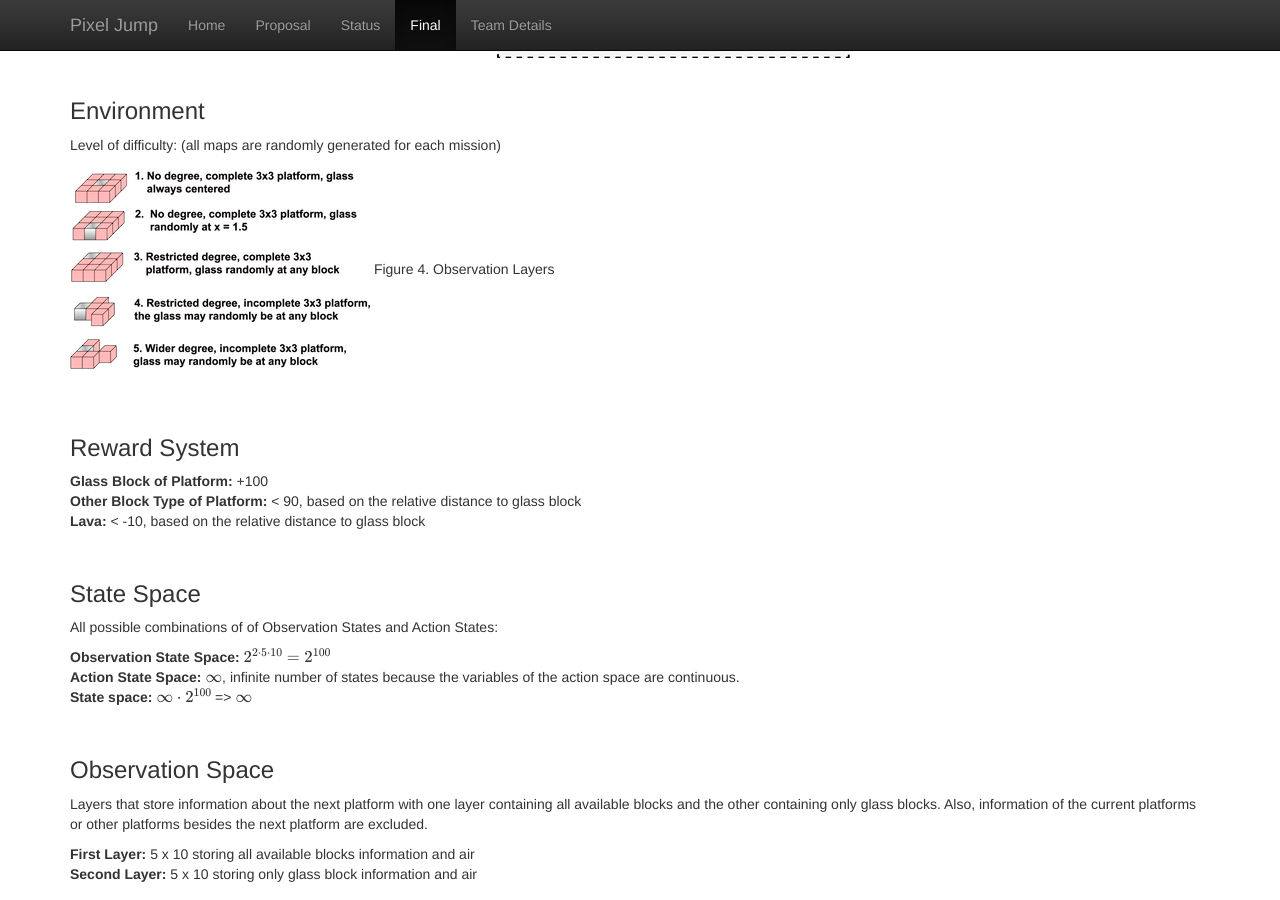
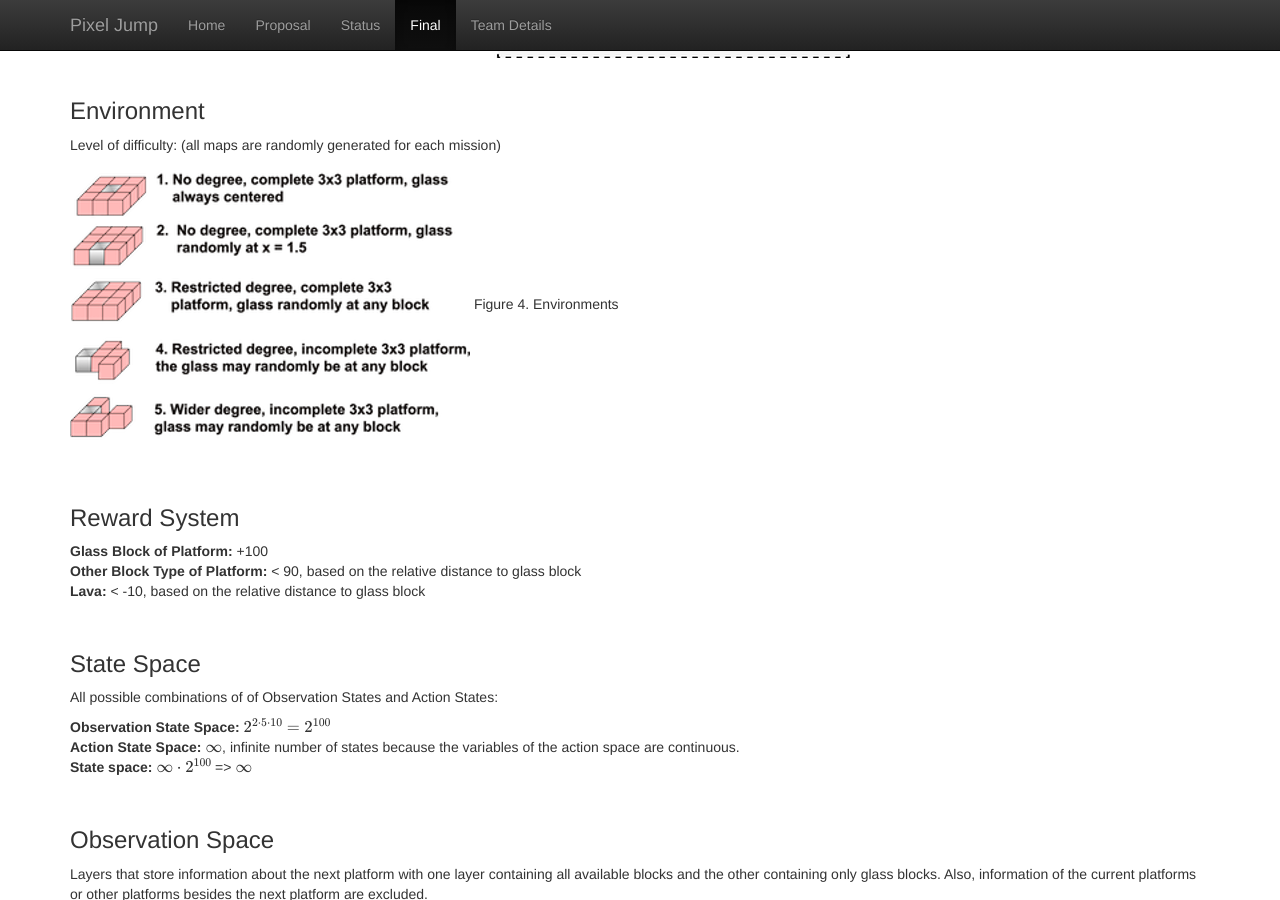
Before and after one commit to bikaylee/Jump-Jump, a Jekyll site: the page built from docs/final.md, in a window 1280 px wide and 900 px high, scrolled down 2774 px. Built offline with Jekyll 4.4.1, drawn with Linux system fonts in a browser that asks for light colours; our own code applies the rules of GitHub Pages for plain Markdown files; formulas are drawn with MathJax 3.

Commit message:
Update final.md

```diff
--- a/docs/final.md
+++ b/docs/final.md
@@ -46,7 +46,7 @@ Breaking down this project in particular, our overall aspect in terms of concept
 ### Environment
 Level of difficulty: (all maps are randomly generated for each mission) <br>
 
-<img src="image/Environments.png"> Figure 4. Observation Layers<br>
+<img src="image/Environments2.png"> Figure 4. Environments<br>
 <br>
 <br>
 ### Reward System
```
